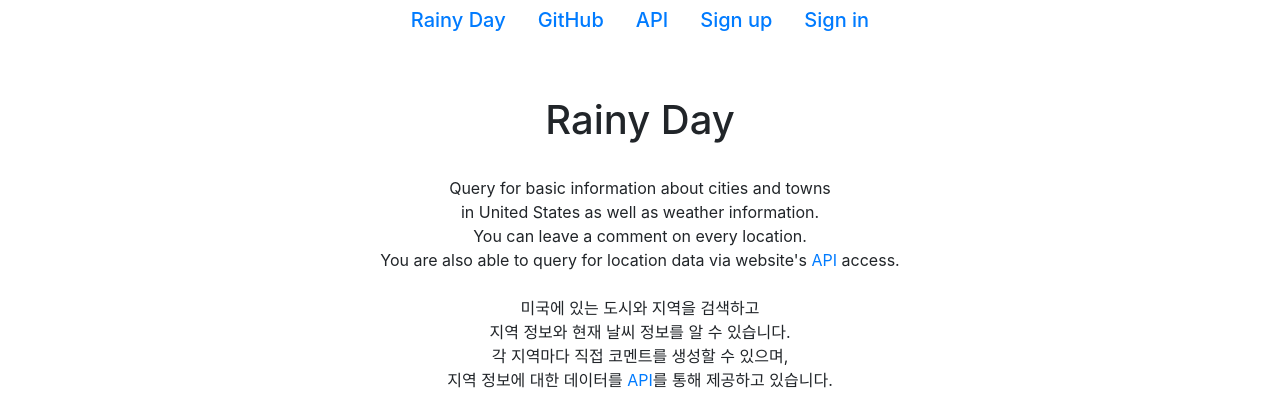
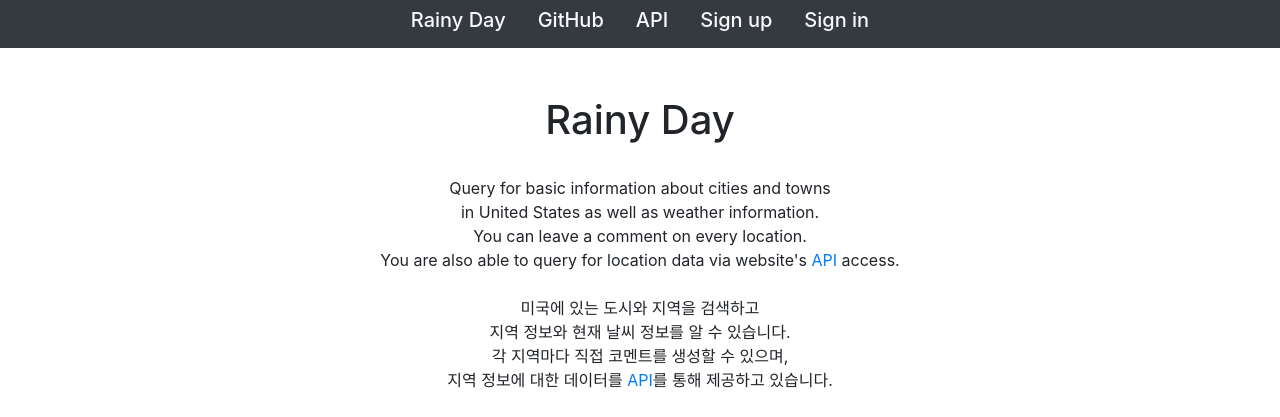
Before and after one commit to syntaxkim/project1-rainyday, a Flask app: page / in a window 1280 px wide. Shown: the top 417 px of the page. Run offline with Flask 2, Linux system fonts and the light colour scheme; some libraries are stand-ins or nearby versions.

Commit message:
navbar color changed

```diff
--- a/templates/layout.html
+++ b/templates/layout.html
@@ -20,33 +20,33 @@
 <body>
     <!-- navbar -->
     <div id="navbar">
-        <ul class="nav justify-content-center">
+        <ul class="nav justify-content-center bg-dark">
             <li class="nav-item">
-                <h5><a class="nav-link" href="/">Rainy Day</a></h5>
+                <h5><a class="nav-link text-light" href="/">Rainy Day</a></h5>
             </li>
             <li class="nav-item">
-                <h5><a class="nav-link" href="https://github.com/syntaxkim/project1" target="_blank">GitHub</a></h5>
+                <h5><a class="nav-link text-light" href="https://github.com/syntaxkim/project1" target="_blank">GitHub</a></h5>
             </li>
             <li class="nav-item">
-                <h5><a class="nav-link" href="{{ url_for('api') }}">API</a></h5>
+                <h5><a class="nav-link text-light" href="{{ url_for('api') }}">API</a></h5>
             </li>
             {% if not "user_id" in session %}
             <li class="nav-item">
-                <h5><a class="nav-link" href="{{ url_for('signup') }}">Sign up</a></h5>
+                <h5><a class="nav-link text-light" href="{{ url_for('signup') }}">Sign up</a></h5>
             </li>
             <li class="nav-item">
-                <h5><a class="nav-link" href="{{ url_for('signin') }}">Sign in</a></h5>
+                <h5><a class="nav-link text-light" href="{{ url_for('signin') }}">Sign in</a></h5>
             </li>
             {% else %}
             <li class="nav-item">
-                <h5><a class="nav-link disabled"><strong>{{ session["user_id"][1] }}</strong> is currently logged-in</a></h5>
+                <h5><a class="nav-link text-light disabled"><strong>{{ session["user_id"][1] }}</strong> is currently logged-in</a></h5>
             </li>
             <li class="nav-item">
-                <h5><a class="nav-link" href="{{ url_for('signout') }}">Sign out</a></h5>
+                <h5><a class="nav-link text-light" href="{{ url_for('signout') }}">Sign out</a></h5>
             </li>
             <li class="nav-item">
                 {% set name = session["user_id"][1] %}
-                <h5><a class="nav-link" href="{{ url_for('user', name=name) }}">My comment list</a></h5>
+                <h5><a class="nav-link text-light" href="{{ url_for('user', name=name) }}">My comment list</a></h5>
             </li>
             {% endif %}
         </ul>
@@ -63,7 +63,7 @@
     <br><br>
 
     <!-- footer -->
-    <footer id="footer" class="container-fluid card-footer text-center">
+    <footer id="footer" class="container-fluid card-footer text-center bg-light">
         Weather data API source - <a href="https://darksky.net/dev" target="_blank">Dark Sky API</a>
     </footer>
 
```
